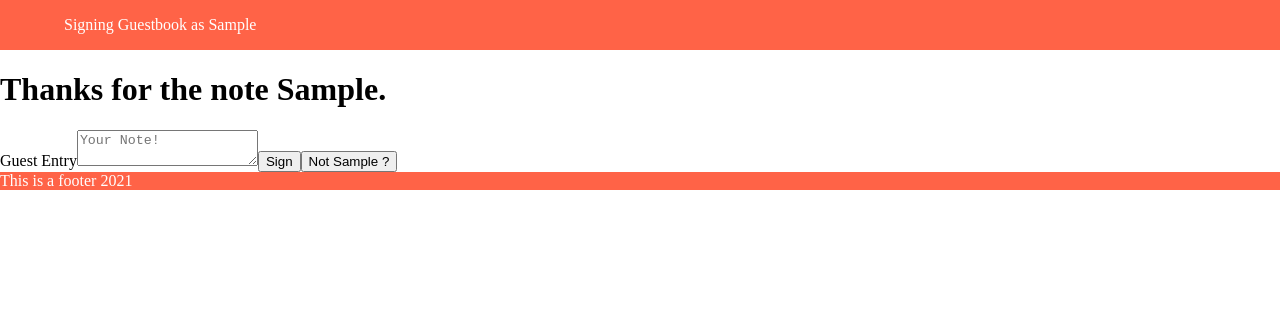
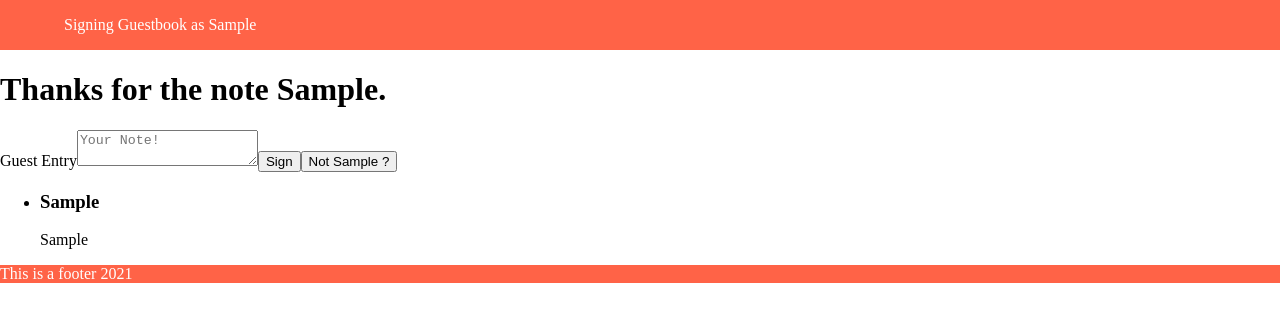
Before and after one commit to justin-w-soto/guestbook, a React app: page / in a window 1280 px wide. Both pictures are taken after typing "Sample", "Sample" into the empty fields and a click on the button "Sign". Shown: the top 322 px of the page. Built offline with nearby package versions, Linux system fonts and the light colour scheme.

Commit message:
fixed note rendering issue

```diff
--- a/src/App.jsx
+++ b/src/App.jsx
@@ -1,25 +1,21 @@
 import react from 'react'
-import { Header } from './components/Layout/Header'
-import { GuestBook } from './components/GuestBook/GuestBook'
-import { Footer } from './components/Layout/Footer'
-import { EntryProvider } from './context/EntryContext'
+import { UserProvider } from './context/UserContext'
+import { Home } from './views/Home/Home'
+import { Layout } from './views/Layout/Layout'
 
 
 export default function App() {
   return (
     <>
-    <EntryProvider>
-    <Header />
-    <GuestBook/>
-    <Footer />
-    </EntryProvider>
+
+<UserProvider>
+      <Layout>
+        <Home />
+      </Layout>
+    </UserProvider>
 
     </>
 
   )
 
-
-
-
-
 }
--- a/src/components/Entry/Entry.jsx
+++ b/src/components/Entry/Entry.jsx
@@ -4,7 +4,7 @@ export const Entry = ({ entry: { name, message } }) => {
     return (
         <div>
             <h3>{name}</h3>
-            <section>{message}</section>
+            <p>{message}</p>
         </div>
     )
 }
--- a/src/components/EntryList/EntryList.jsx
+++ b/src/components/EntryList/EntryList.jsx
@@ -10,9 +10,9 @@ const { entries } = useEntries()
             <ul>
                 {entries.map((entry) => {
                     return (
-                    <li key={`${entry.name}-${entry.message}`}>
-                        <Entry entry={entry}/>
-                    </li>
+                        <li key={`${entry.name}-${entry.message}`}>
+                        <Entry entry={entry} />
+                      </li>
                     )
                 })}
             </ul>
--- a/src/components/GuestBook/GuestBook.jsx
+++ b/src/components/GuestBook/GuestBook.jsx
@@ -7,7 +7,7 @@ export const GuestBook = () => {
 const [name, setName] = useState('')
 const [guestEntry, setGuestEntry] = useState('')
 const { entries, setEntries } = useEntries()
-const { user, setUser } = useMyHook()
+const { user, setUser } = useMyHook('user')
 
 
 const handleSubmit = (e) => {
@@ -58,6 +58,7 @@ const msg = user ? `Thanks for the note ${user}.` : 'Please Sign the Book!'
         </button>
           )}
 
+
       </form>
       </>
     )
--- a/src/context/EntryContext.jsx
+++ b/src/context/EntryContext.jsx
@@ -1,9 +1,12 @@
+import React from 'react'
 import { useContext, createContext, useState } from 'react'
 
 const EntryContext = createContext()
+
 const EntryProvider = ({ children }) => {
   const [entries, setEntries] = useState([])
-    return ( <EntryContext.Provider value={{ entries, setEntries }}>{children}</EntryContext.Provider>)
+
+    return ( <EntryContext.Provider value={{ entries, setEntries }}>{ children }</EntryContext.Provider>)
 }
 
 const useEntries = () => {
--- a/src/index.html
+++ b/src/index.html
@@ -3,7 +3,6 @@
 
 <head>
   <meta charset="UTF-8">
-  <link rel="icon" href="./assets/cool.png" />
   <meta name="viewport" content="width=device-width, initial-scale=1.0">
   <meta http-equiv="X-UA-Compatible" content="ie=edge">
   <title>GuestBook</title>
--- a/src/index.jsx
+++ b/src/index.jsx
@@ -1,13 +1,14 @@
 import React from 'react';
-import { render } from 'react-dom';
+import  ReactDom from 'react-dom';
 import App from './App';
 import { UserProvider } from './context/UserContext';
 
-render(
-
+ReactDom.render(
+<React.StrictMode>
 <UserProvider>
 <App />
-</UserProvider>,
+</UserProvider>
+</React.StrictMode>,
 
 document.getElementById('root')
 );
```
Also changed, not shown: src/views/Home/Home.jsx (+4 -4 lines), 1 other file (tests, documents, lock files or other folders).
